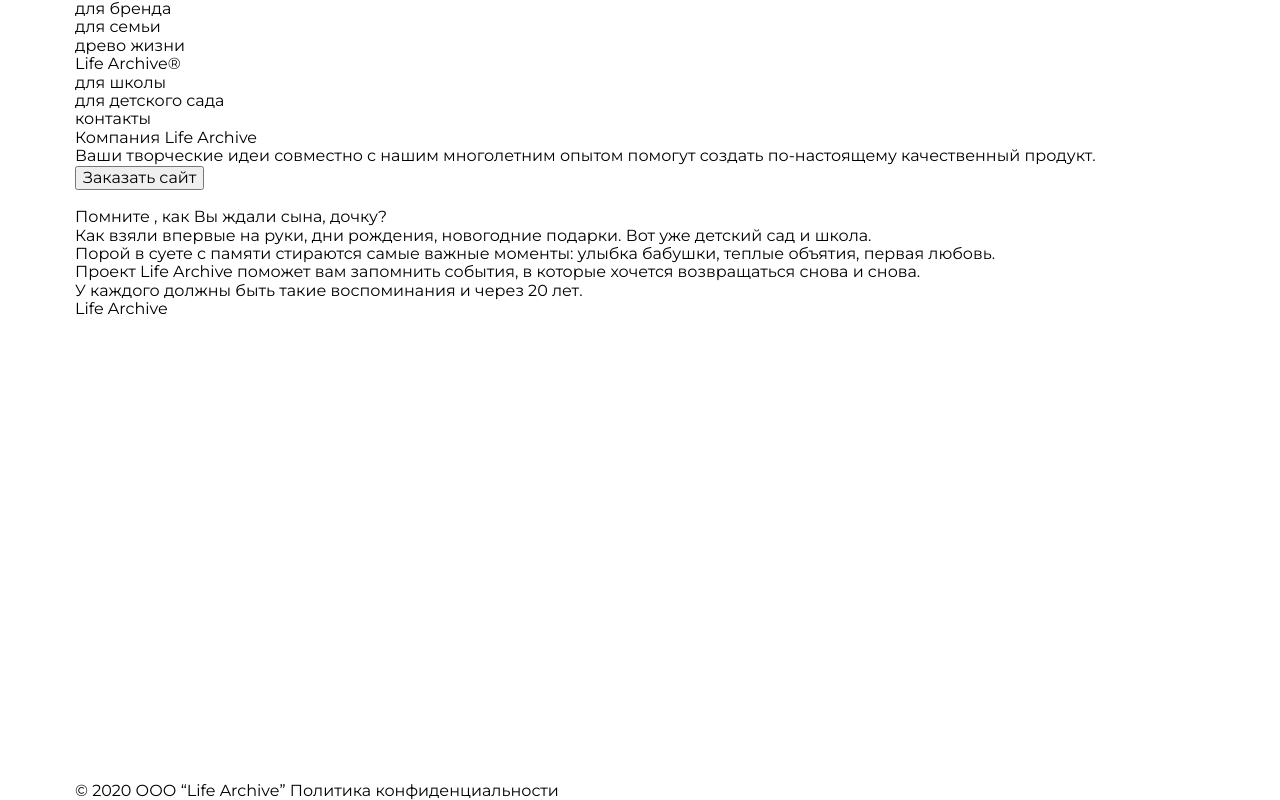
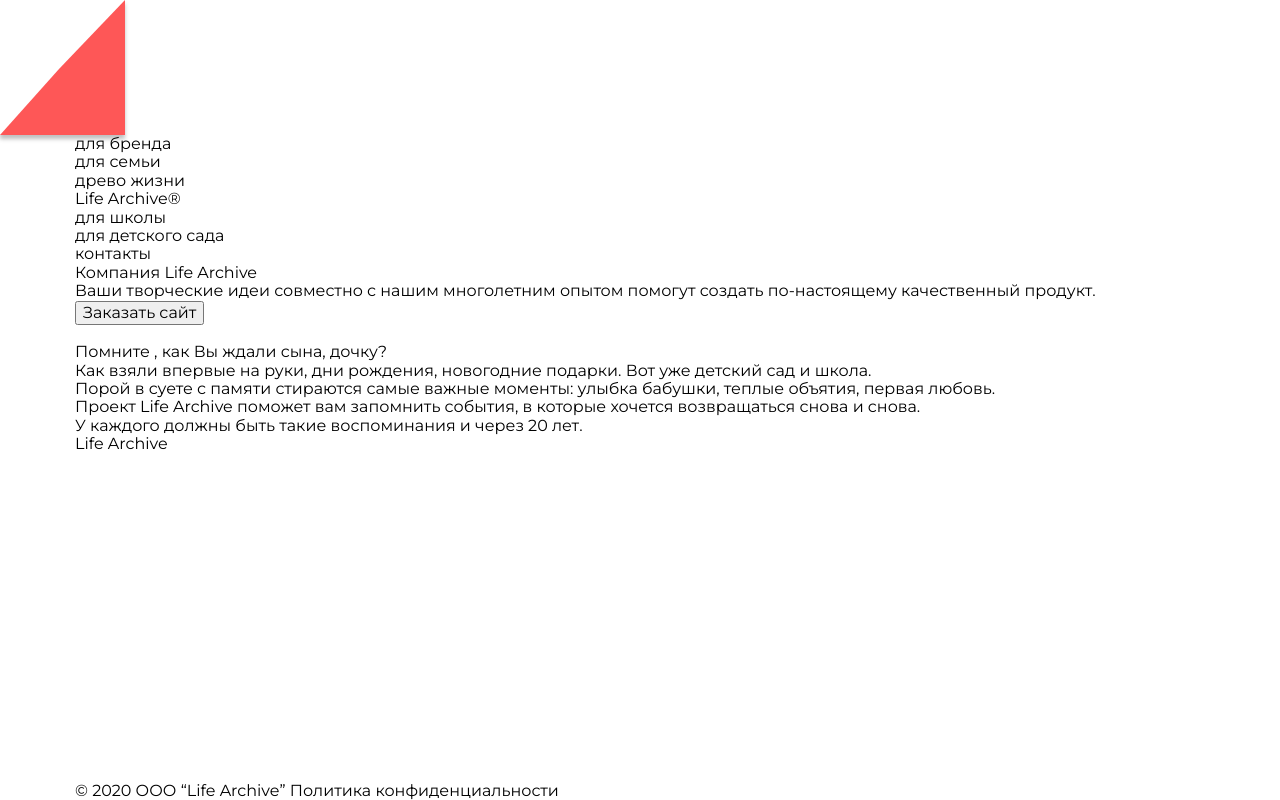
Before and after one commit to Scarr86/Life-Archive, a website: page app/index.html in a window 1280 px wide. Drawn offline with nearby package versions, Linux system fonts and the light colour scheme; files that its build step writes are made by us from their sources.

Commit message:
triangle

```diff
--- a/app/index.html
+++ b/app/index.html
@@ -14,6 +14,7 @@
 
   <body>
     <div class="content">
+      <div class="triangle"></div>
       <div class="content__inner">
         <!-- HEADER -->
         <header class="header">
--- a/app/scss/style.scss
+++ b/app/scss/style.scss
@@ -4,10 +4,12 @@
 @import "global";
 
 .triangle {
-  border: 62px solid #fe5757;
+  border: 66px solid #fe5757;
   border-top-color: transparent;
+  border-top-width: 69px;
   border-left-color: transparent;
-  border-left-width: 56px;
-  height: 132px;
+  border-left-width: 59px;
+  height: 125px;
   width: 125px;
+  box-shadow: 0px 4px 4px rgba(0, 0, 0, 0.25);
 }
```
